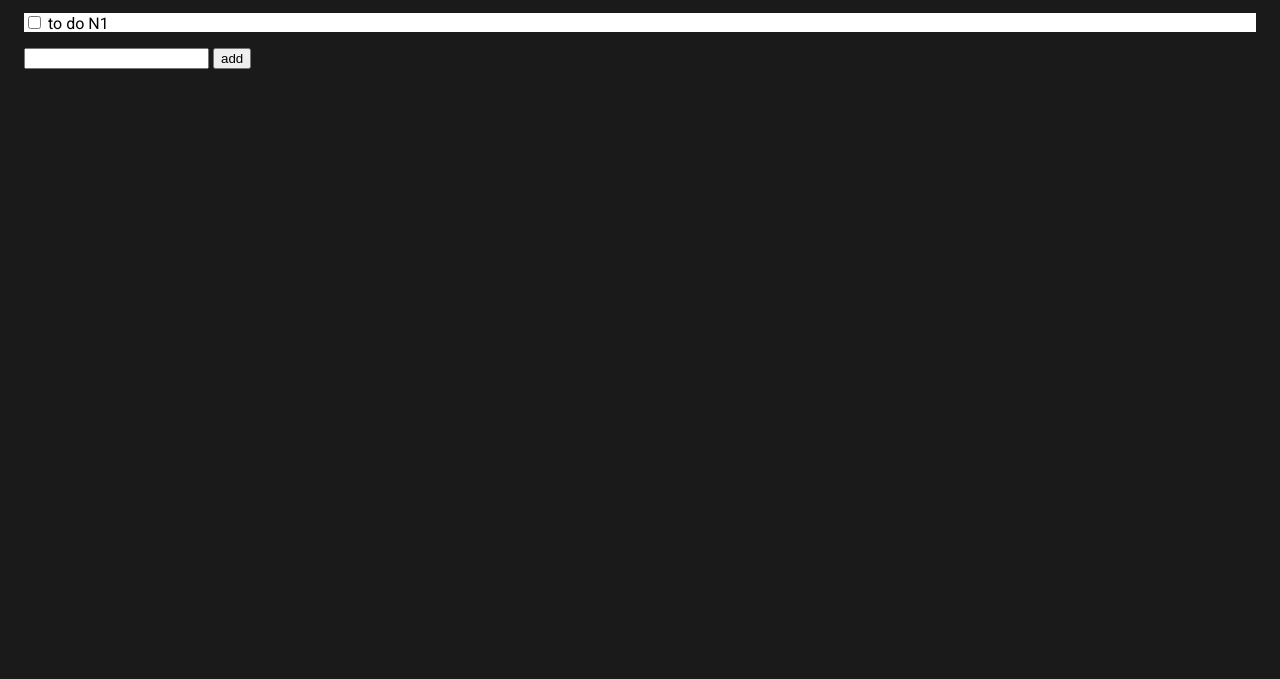
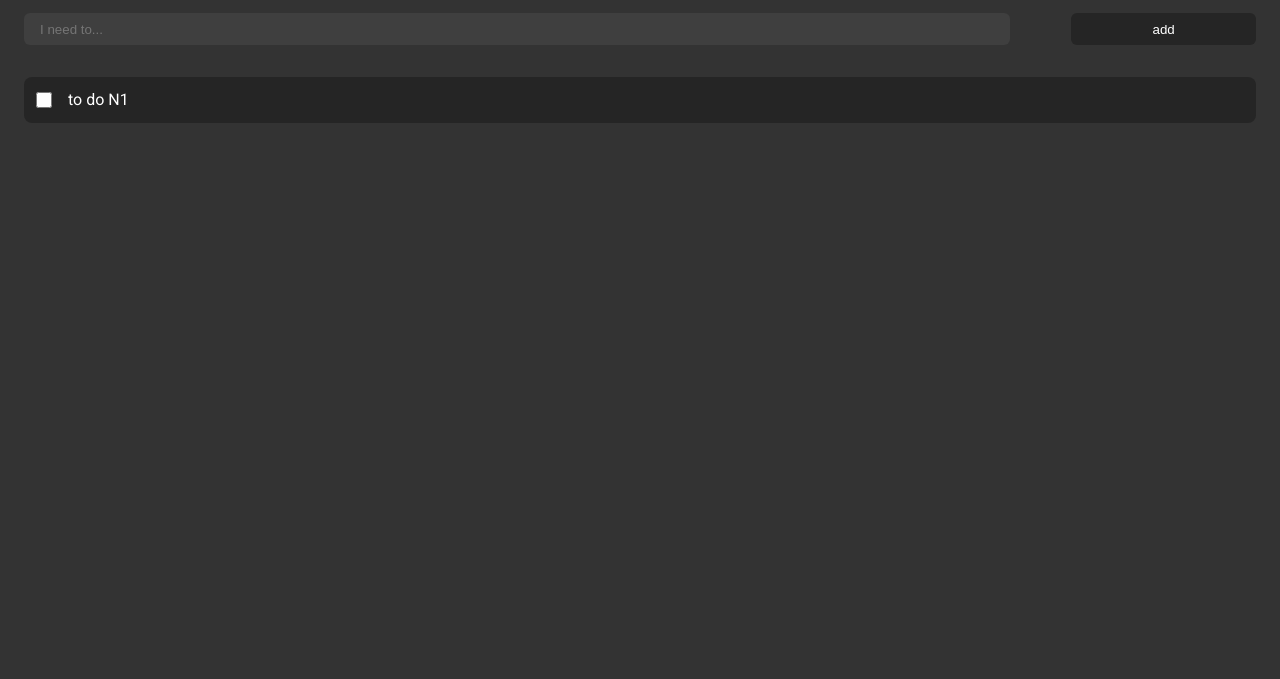
Before and after one commit to LeKiSHviLi1/To-Do, a plain HTML site: page index.html in a window 1280 px wide. Shown: the part 121-800 px from the top of the page. Drawn offline with Linux system fonts and the light colour scheme.

Commit message:
some  design changes

```diff
--- a/css/style.css
+++ b/css/style.css
@@ -1,5 +1,5 @@
  body{
-    background-color:#1A1A1A ;
+    background-color:#333333 ;
     margin: 48px 24px 0 24px ;
     font-family: 'Roboto', sans-serif;
 
@@ -20,15 +20,60 @@
  .date{
     font-size: 14px;
     margin-bottom: 8px;
-    color: #f1f1f1;
+    color: #e7e5e5;
     font-weight: 300;
  }
+ .add_task_content{
+   width: 100%;
+   display: flex;
+   flex-direction: row;
+   justify-content: space-between;
+ }
+ .new_task{
+   width: 80%;
+   height: 32px;
+   border-radius: 6px;
+   border: none;
+   padding: 8px 16px;
+   background-color: #3f3f3f;
+   color: #fff;
+ }
+ .new_task:focus{
+   outline: none;
+ }
+.add_btn{
+   width: 15%;
+   background-color: #252525;
+   color: #fff;
+   /* border: 1px solid #fff; */
+   border-radius: 6px;
+   border-width: 0;
+   outline: none;
+
+}
+.task_content{
+   margin-top: 32px;
+}
  .form_content{
-    background-color: #fff;
+    background-color: #252525;
+    color: #fff;
     width: 100%;
     height: auto;
-    margin-bottom: 16px;
+    padding: 12px 8px;
+    margin: 0 0 16px 0;
+    border-radius: 8px;
+    display: flex;
+    flex-direction: row;
+    align-items:center;
  }
+.checkbox {
+   width: 16px;
+   height: 16px;
+   margin-right: 16px;
+   background-color: #252525;
+   color: #252525;
+}
+
 
 @media (min-width: 600px) {
 
--- a/index.html
+++ b/index.html
@@ -21,19 +21,20 @@
            <h1>To Do</h1>
         </div>
 
+        <div>
+            <div class="add_task_content">
+                 <input class="new_task" placeholder="I need to..." type="text" name="add_new_task" id="add_new_task">
+                 <button class="add_btn" onclick="add_task()">add</button>
+            </div>
+        </div>
         <div class="task_content" id="class_content">
-            <div class="form_content" id="form_content">
-               <input type="checkbox" name="checkbox1" id="checkbox1">
-               <label for="checkbox1">to do N1</label><br>
-            </div>
+            <form class="form_content" id="form_content1" action="@">
+                <input class="checkbox" type="checkbox" name="checkbox1" id="checkbox1">
+                <label for="checkbox1">to do N1</label><br>
+            </form>
+
        </div>
 
-        <div>
-           <div>
-                <input type="text" name="add_new_task" id="add_new_task">
-                <button onclick="add_task()">add</button>
-           </div>
-       </div>
     </div>
 </body>
 </html>
--- a/js/script.js
+++ b/js/script.js
@@ -1,28 +1,30 @@
 var i = 0;
+
 
 function add_task() {
 
 var new_task = document.getElementById("add_new_task");
 
-var form_content = document.createElement("div");
+var form_content = document.createElement("form");
 var checkbox = document.createElement("input");
 
 
 checkbox.type = "checkbox";
 checkbox.name = "checkbox"+(i + 1);
 checkbox.id = "checkbox" + (i + 1);
+checkbox.className = "checkbox";
 
 var label = document.createElement("label");
 label.innerHTML = new_task.value;
 label_id = "checkbox"+(i + 1);
 label.setAttribute("for",label_id);
 
+form_content.id = "form_content"+(i+1);
+form_content.className = "form_content"
 var breake = document.createElement("br");
 
 
-
 var task_content = document.getElementById("class_content")
-var form_content = document.getElementById("form_content");
 
 document.body.appendChild(task_content);
 task_content.appendChild(form_content);
@@ -32,5 +34,11 @@ form_content.appendChild(label);
 form_content.appendChild(breake);
 
 i=i+1;
+clearLable();
+}
 
+
+
+function clearLable(){
+    document.getElementById("add_new_task").value = '';
 }
```
